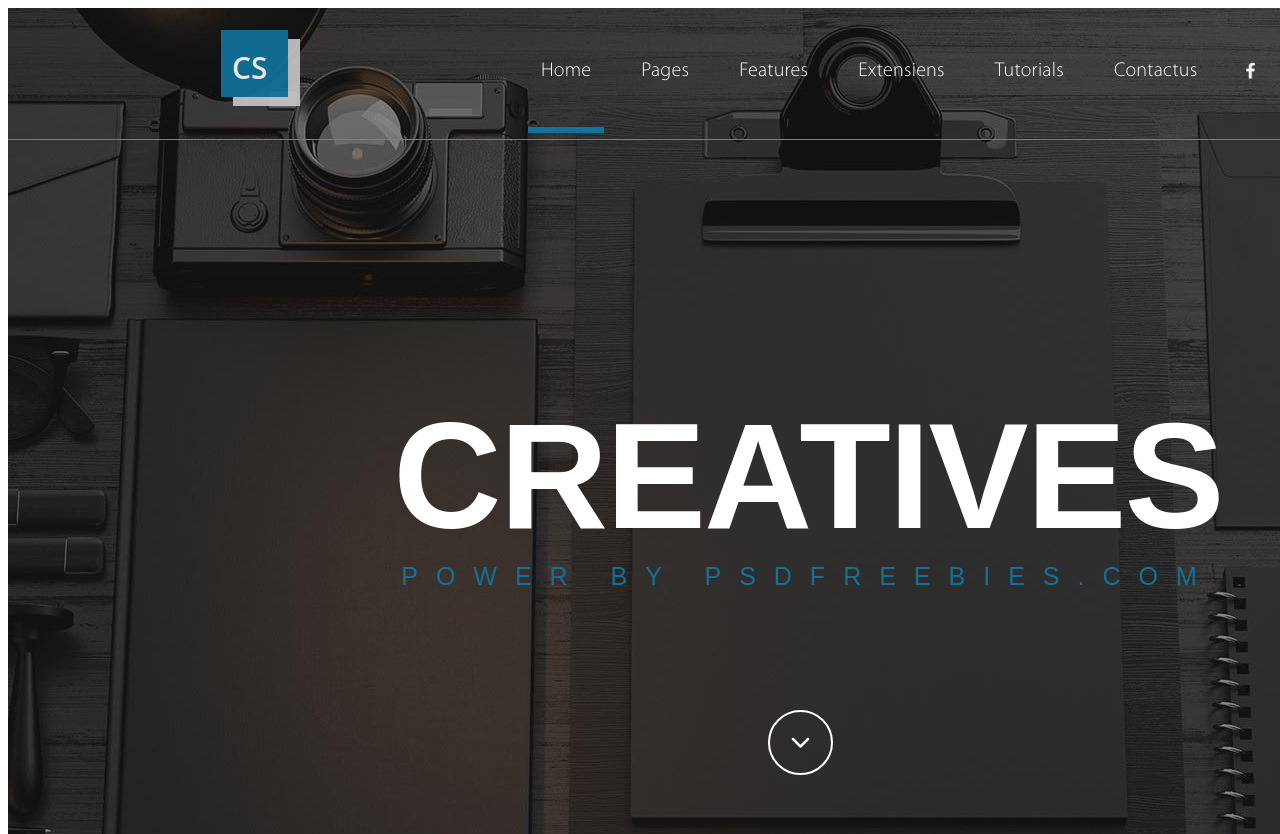
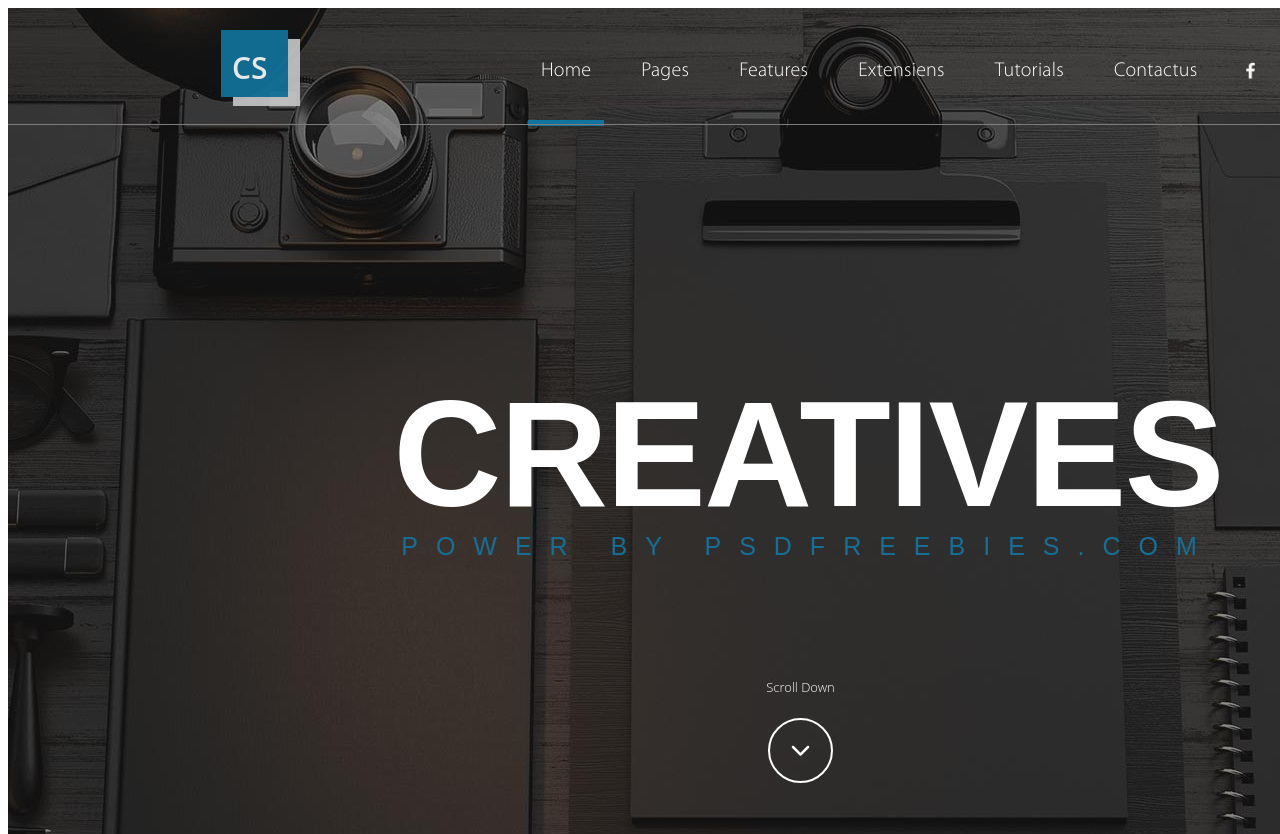
Before and after one commit to Milky0-Oway/RPI, a plain HTML site: page index.html in a window 1280 px wide. Shown: the top 834 px of the page. Drawn offline with Linux system fonts and the light colour scheme; a web font is replaced by a local one.

Commit message:
Update index.html

```diff
--- a/index.html
+++ b/index.html
@@ -31,6 +31,7 @@
         <div class="markarea2"> </div>
         <h1 class="head1">CREATIVES</h1>
         <p class="head2">    POWER BY PSDFREEBIES.COM</p>
+        <h6 class="head3">Scroll Down</h6>
         <div class="circlebutton"> <button class="ScrollButton"> <i class="fa fa-chevron-down"> </i> </button>   </div>
     </div>
     <div class="box2">
```
